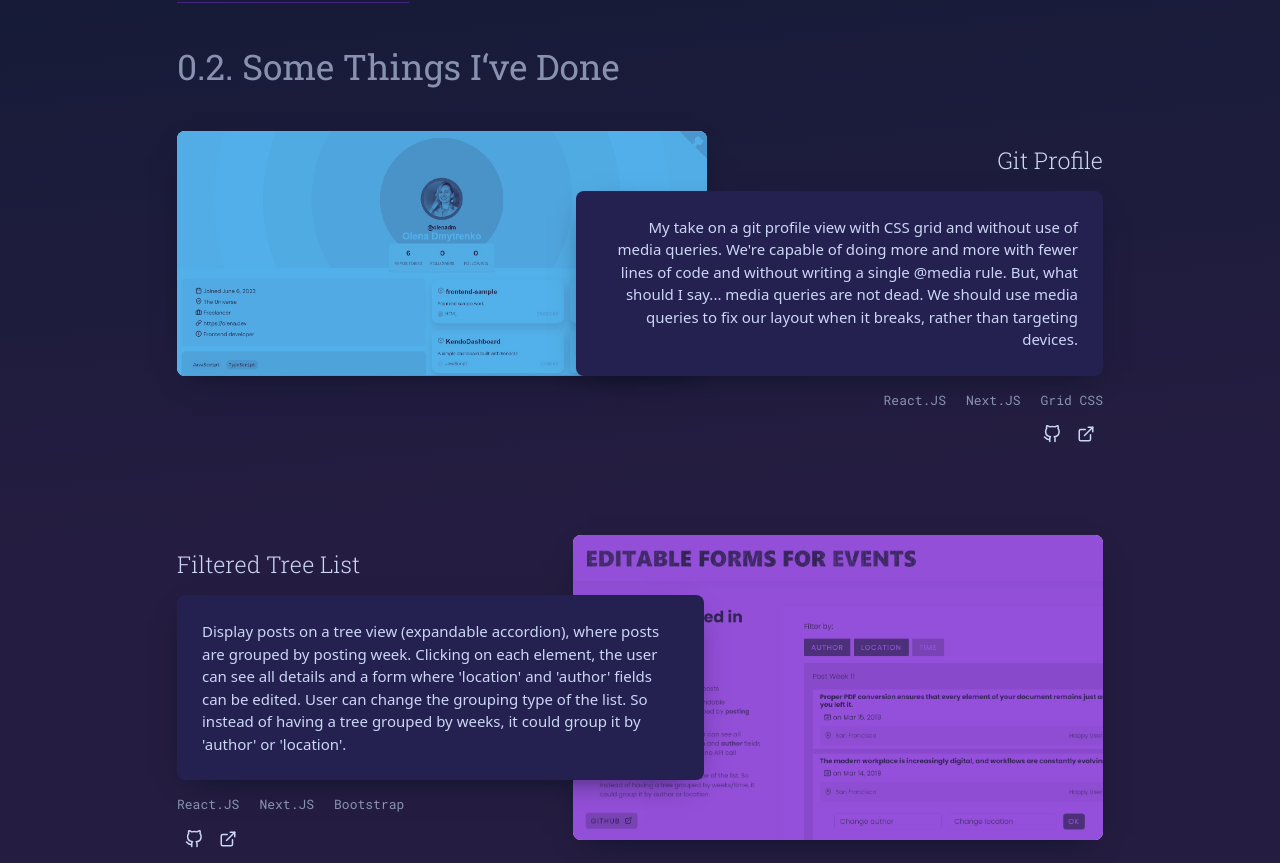
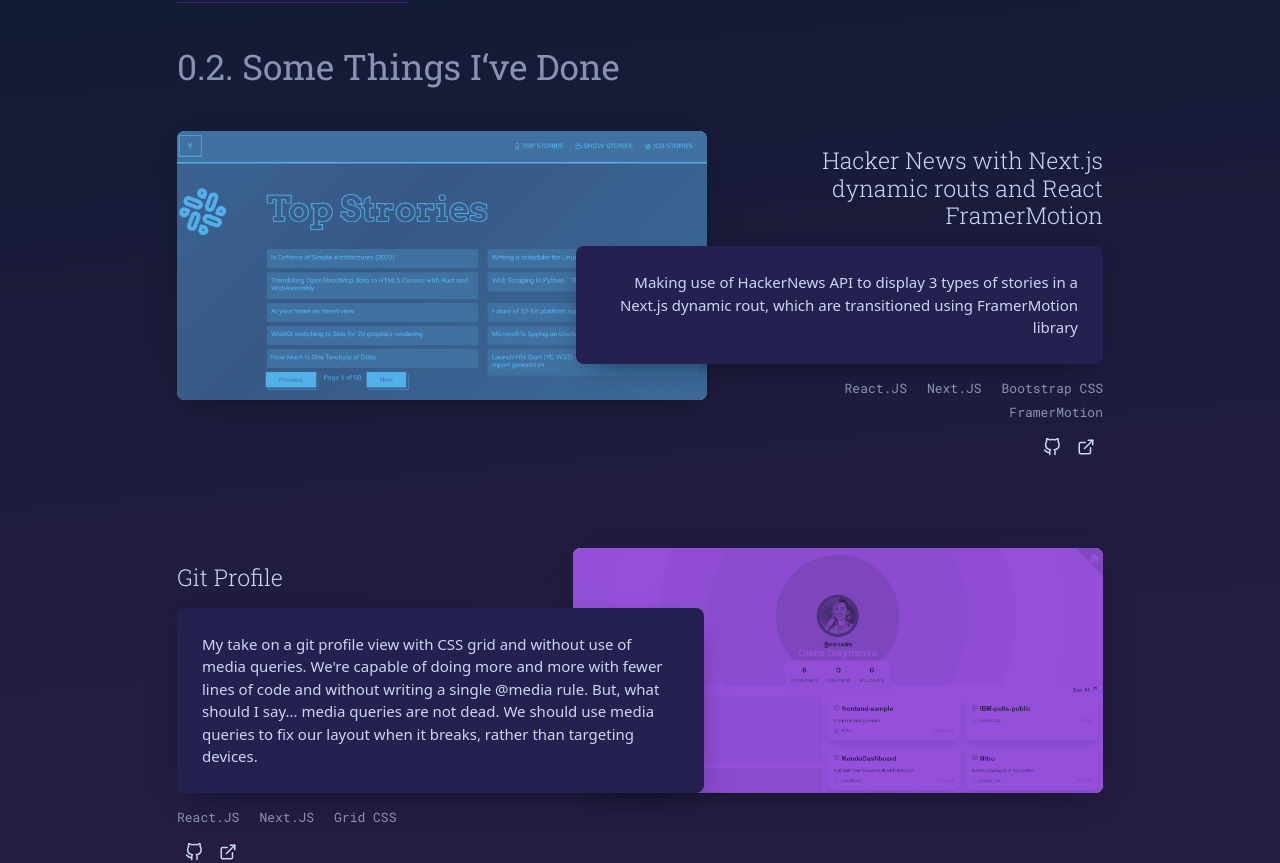
Before and after one commit to olenadm/Olena-React-Portfolio, a Next.js app: page / in a window 1280 px wide. Shown: the part 1260-2123 px from the top of the page. Built offline with nearby package versions, Linux system fonts and the light colour scheme.

Commit message:
HN project

```diff
--- a/src/data/projects-data.js
+++ b/src/data/projects-data.js
@@ -1,6 +1,16 @@
 export const GIT_URL = "https://github.com/olenadm";
 
 export const PROJECT_DATA =  [
+  {
+    id: "4",
+    url: "https://main--jocular-mousse-e6bef3.netlify.app/",
+    git: `${GIT_URL}/Hacker-News_nextjs-framer-motion`,
+    title: "Hacker News with Next.js dynamic routs and React FramerMotion",
+    img_url: "/img/hn.jpg",
+    tech: ["React.JS", "Next.JS", "Bootstrap CSS", "FramerMotion"],
+    description:
+      "Making use of HackerNews API to display 3 types of stories in a Next.js dynamic rout, which are transitioned using FramerMotion library",
+  },
   {
     id: "3",
     url: "https://zesty-crepe-196c2d.netlify.app/",
```
Also changed, not shown: public/img/hn.jpg (added).
